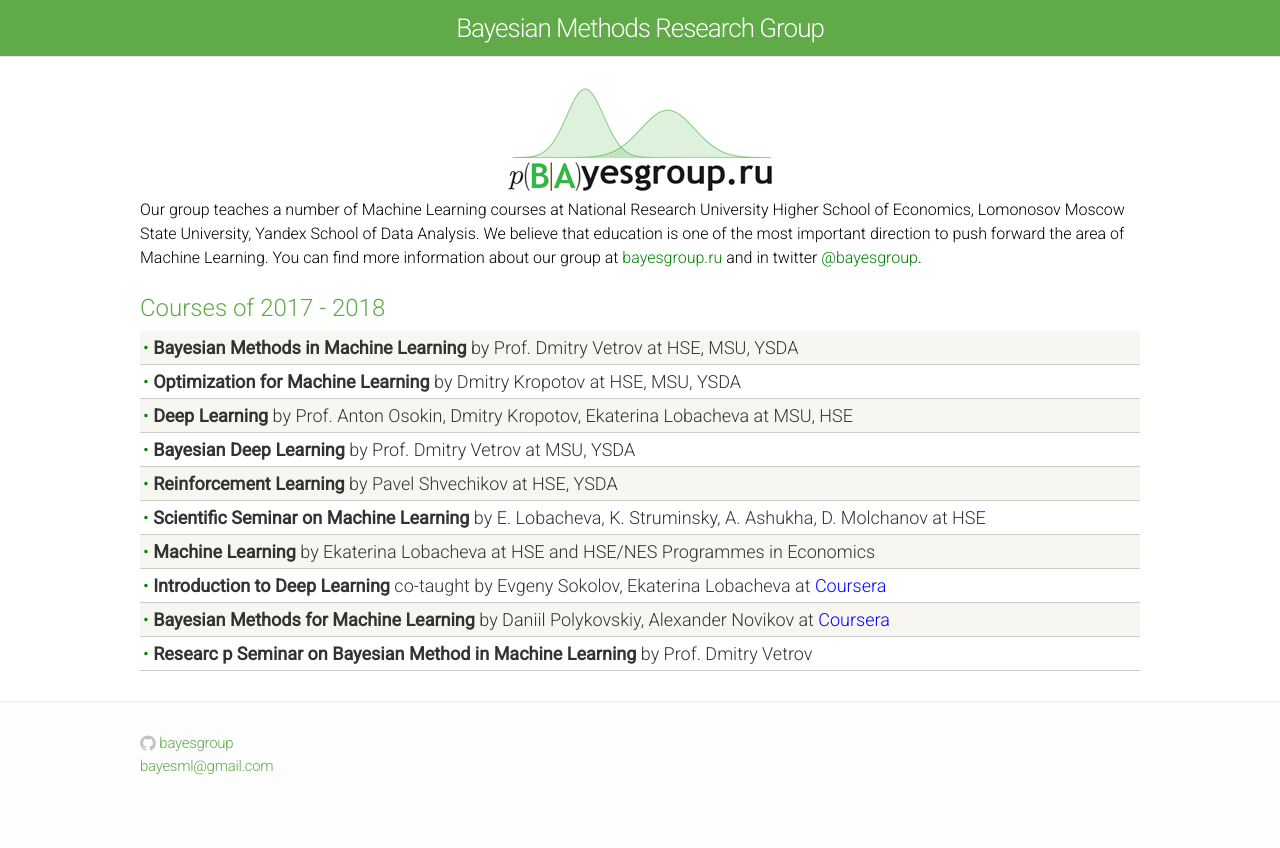
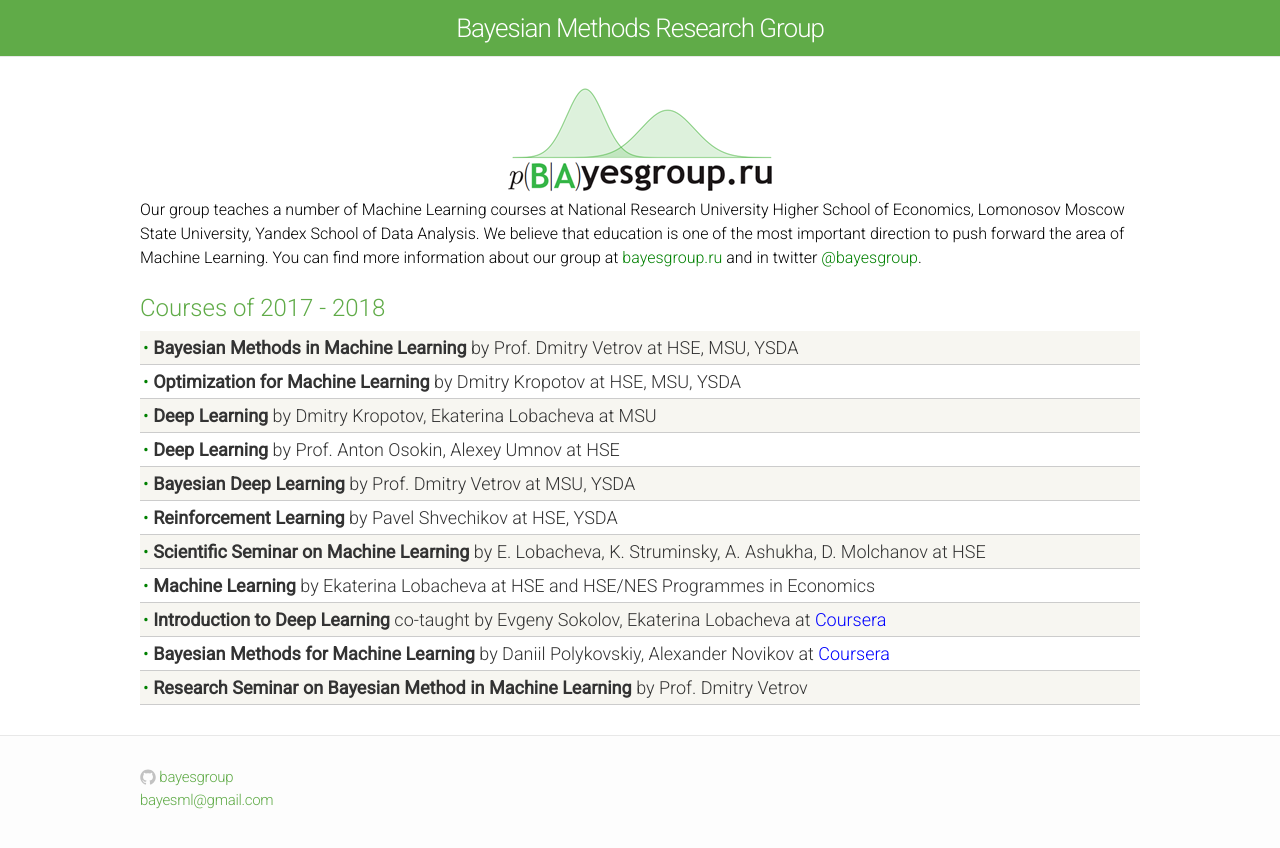
Before and after one commit to bayesgroup/bayesgroup.github.io, a Jekyll site: the page built from index.html, in a window 1280 px wide. Shown: the top 848 px of the page. Built offline with Jekyll 4.4.1, drawn with Linux system fonts in a browser that asks for light colours.

Commit message:
Update index.html

```diff
--- a/index.html
+++ b/index.html
@@ -37,7 +37,13 @@
     <div class="materials-item">
         <a href="https://goo.gl/uu97Xr"> <font size="4" color="green">&bull;</font>
         <b>Deep Learning</b>
-        by Prof. Anton Osokin, Dmitry Kropotov, Ekaterina Lobacheva at MSU, HSE </a>
+        by Dmitry Kropotov, Ekaterina Lobacheva at MSU </a>
+    </div>
+
+    <div class="materials-item">
+        <a href="https://github.com/aosokin/DL_CSHSE_spring2018"> <font size="4" color="green">&bull;</font>
+        <b>Deep Learning</b>
+        by Prof. Anton Osokin, Alexey Umnov at HSE </a>
     </div>
 
     <div class="materials-item">
@@ -80,7 +86,7 @@
 
      <div class="materials-item">
        <a href="https://goo.gl/9m67xp"> <font size="4" color="green">&bull;</font>
-       <b> Researc р Seminar on Bayesian Method in Machine Learning </b>
+       <b> Research Seminar on Bayesian Method in Machine Learning </b>
        by Prof. Dmitry Vetrov </a>
     </div>
   </div>
```
